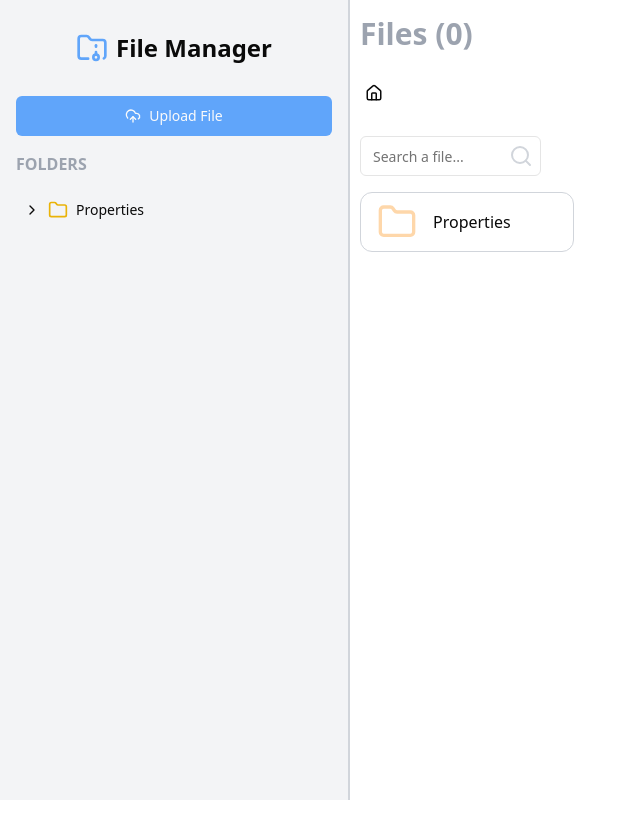
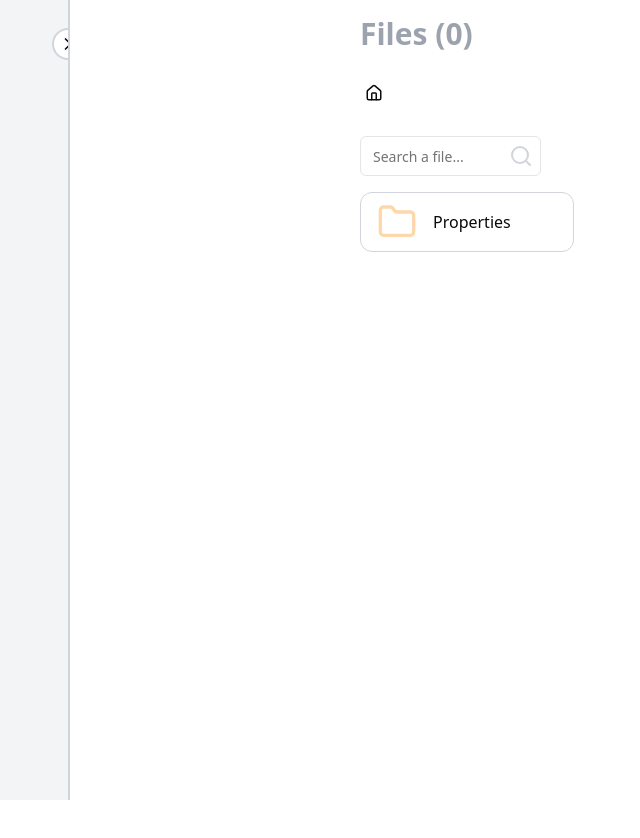
Before and after one commit to fhorray/file-manager, a React (Vite) app: page / in a window 1280 px wide. Shown: the top 838 px of the page, without its empty margins (0-640 px from the left). Built offline with nearby package versions, Linux system fonts and the light colour scheme.

Commit message:
:lipstick: added initial animation on sidebar

```diff
--- a/src/components/sidebar.tsx
+++ b/src/components/sidebar.tsx
@@ -1,27 +1,80 @@
-import { FolderArchive, UploadCloudIcon } from "lucide-react";
+import {
+  ChevronLeft,
+  ChevronRight,
+  FolderArchive,
+  UploadCloudIcon,
+} from "lucide-react";
 
 import FolderTree from "./folder-tree";
 import { Heading } from "./heading";
 import { Button } from "./ui/button";
 
+import { motion } from "motion/react";
+import { useState } from "react";
+
 const Sidebar = () => {
+  const [isOpen, setIsOpen] = useState(false);
+
   return (
-    <aside className="fixed flex flex-col gap-4 bg-gray-100 h-screen w-[350px] p-4 border-r-2 border-gray-300 overflow-y-auto">
-      <h2 className="flex items-center gap-2 text-2xl font-bold py-4 self-center">
+    <div className="relative">
+      <motion.aside
+        className="fixed flex flex-col gap-4 bg-gray-100 h-screen w-[350px] p-4 border-r-2 border-gray-300 overflow-y-auto"
+        initial={{
+          width: !isOpen ? 70 : 350,
+        }}
+        animate={{
+          width: isOpen ? 350 : 70,
+        }}
+      >
+        <button
+          className="rounded-full absolute w-8 h-8 p2 bg-white border-2 border-gray-300 flex items-center justify-center -right-4 top-7 z-10"
+          onClick={() => setIsOpen(!isOpen)}
+        >
+          {isOpen ? (
+            <ChevronLeft className="w-5 h-5" />
+          ) : (
+            <ChevronRight className="w-5 h-5" />
+          )}
+        </button>
+
+        <div className="flex items-center gap-2 text-2xl font-bold py-4 self-center">
           <FolderArchive className="w-8 h-8 text-blue-400" />
+          <motion.span
+            animate={{
+              opacity: isOpen ? 100 : 0,
+            }}
+          >
             File Manager
-      </h2>
+          </motion.span>
+        </div>
 
         {/* UPLOAD BUTTON */}
-      <Button onClick={() => window.alert("UPLOAD MODAL LOGIC...")}>
+        <motion.div
+          animate={{
+            opacity: isOpen ? 100 : 0,
+          }}
+          className="w-full"
+        >
+          <Button
+            className="w-full"
+            onClick={() => window.alert("UPLOAD MODAL LOGIC...")}
+          >
             <UploadCloudIcon />
             Upload File
           </Button>
+        </motion.div>
 
         {/* FOLDER TREE */}
+        <motion.div
+          animate={{
+            opacity: isOpen ? 100 : 0,
+          }}
+        >
           <Heading className="uppercase">Folders</Heading>
           <FolderTree />
-    </aside>
+        </motion.div>
+      </motion.aside>
+    </div>
   );
 };
 
```
Lines whose indentation alone changed are shown as unchanged.
